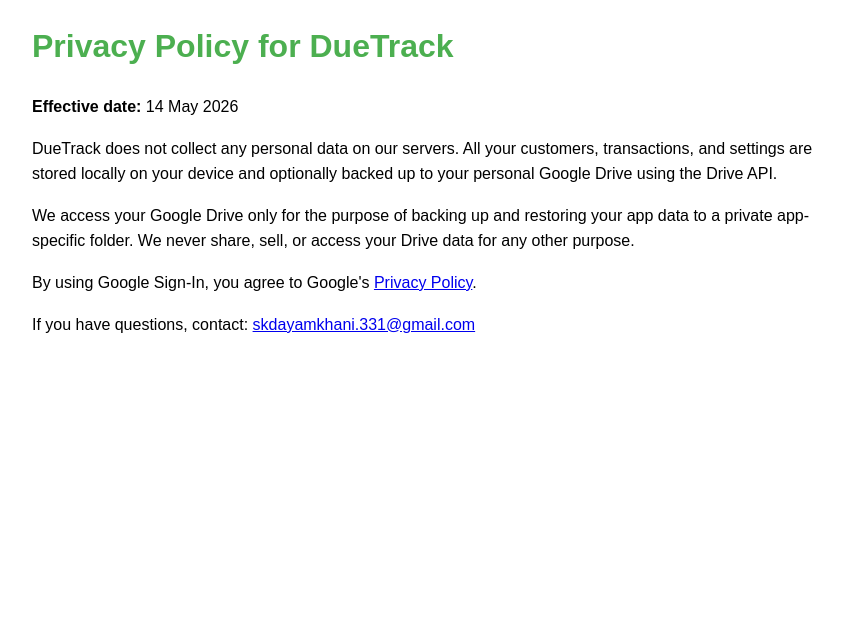
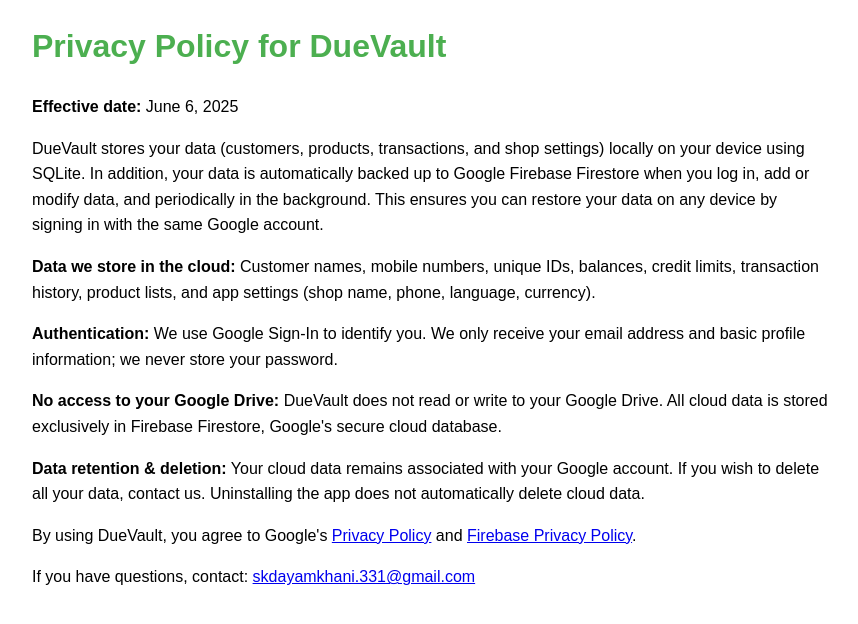
Before and after one commit to shamsherksa902-alt/duevault-homepage, a plain HTML site: page privacy.html in a window 1280 px wide. Shown: the whole page, without its empty margins (208-1066 px from the left). Drawn offline with Linux system fonts and the light colour scheme.

Commit message:
Update privacy.html

```diff
--- a/privacy.html
+++ b/privacy.html
@@ -1,18 +1,28 @@
 <!DOCTYPE html>
 <html>
 <head>
-    <title>Privacy Policy - DueTrack</title>
+    <title>Privacy Policy - DueVault</title>
     <style>
         body { font-family: sans-serif; margin: 40px; line-height: 1.6; max-width: 800px; margin: auto; }
         h1 { color: #4CAF50; }
     </style>
 </head>
 <body>
-    <h1>Privacy Policy for DueTrack</h1>
-    <p><strong>Effective date:</strong> 14 May 2026</p>
-    <p>DueTrack does not collect any personal data on our servers. All your customers, transactions, and settings are stored locally on your device and optionally backed up to your personal Google Drive using the Drive API.</p>
-    <p>We access your Google Drive only for the purpose of backing up and restoring your app data to a private app-specific folder. We never share, sell, or access your Drive data for any other purpose.</p>
-    <p>By using Google Sign-In, you agree to Google's <a href="https://policies.google.com/privacy">Privacy Policy</a>.</p>
+    <h1>Privacy Policy for DueVault</h1>
+    <p><strong>Effective date:</strong> June 6, 2025</p>
+
+    <p>DueVault stores your data (customers, products, transactions, and shop settings) locally on your device using SQLite. In addition, your data is automatically backed up to Google Firebase Firestore when you log in, add or modify data, and periodically in the background. This ensures you can restore your data on any device by signing in with the same Google account.</p>
+
+    <p><strong>Data we store in the cloud:</strong> Customer names, mobile numbers, unique IDs, balances, credit limits, transaction history, product lists, and app settings (shop name, phone, language, currency).</p>
+
+    <p><strong>Authentication:</strong> We use Google Sign-In to identify you. We only receive your email address and basic profile information; we never store your password.</p>
+
+    <p><strong>No access to your Google Drive:</strong> DueVault does not read or write to your Google Drive. All cloud data is stored exclusively in Firebase Firestore, Google's secure cloud database.</p>
+
+    <p><strong>Data retention & deletion:</strong> Your cloud data remains associated with your Google account. If you wish to delete all your data, contact us. Uninstalling the app does not automatically delete cloud data.</p>
+
+    <p>By using DueVault, you agree to Google's <a href="https://policies.google.com/privacy">Privacy Policy</a> and <a href="https://firebase.google.com/support/privacy">Firebase Privacy Policy</a>.</p>
+
     <p>If you have questions, contact: <a href="mailto:skdayamkhani.331@gmail.com">skdayamkhani.331@gmail.com</a></p>
 </body>
 </html>
```
